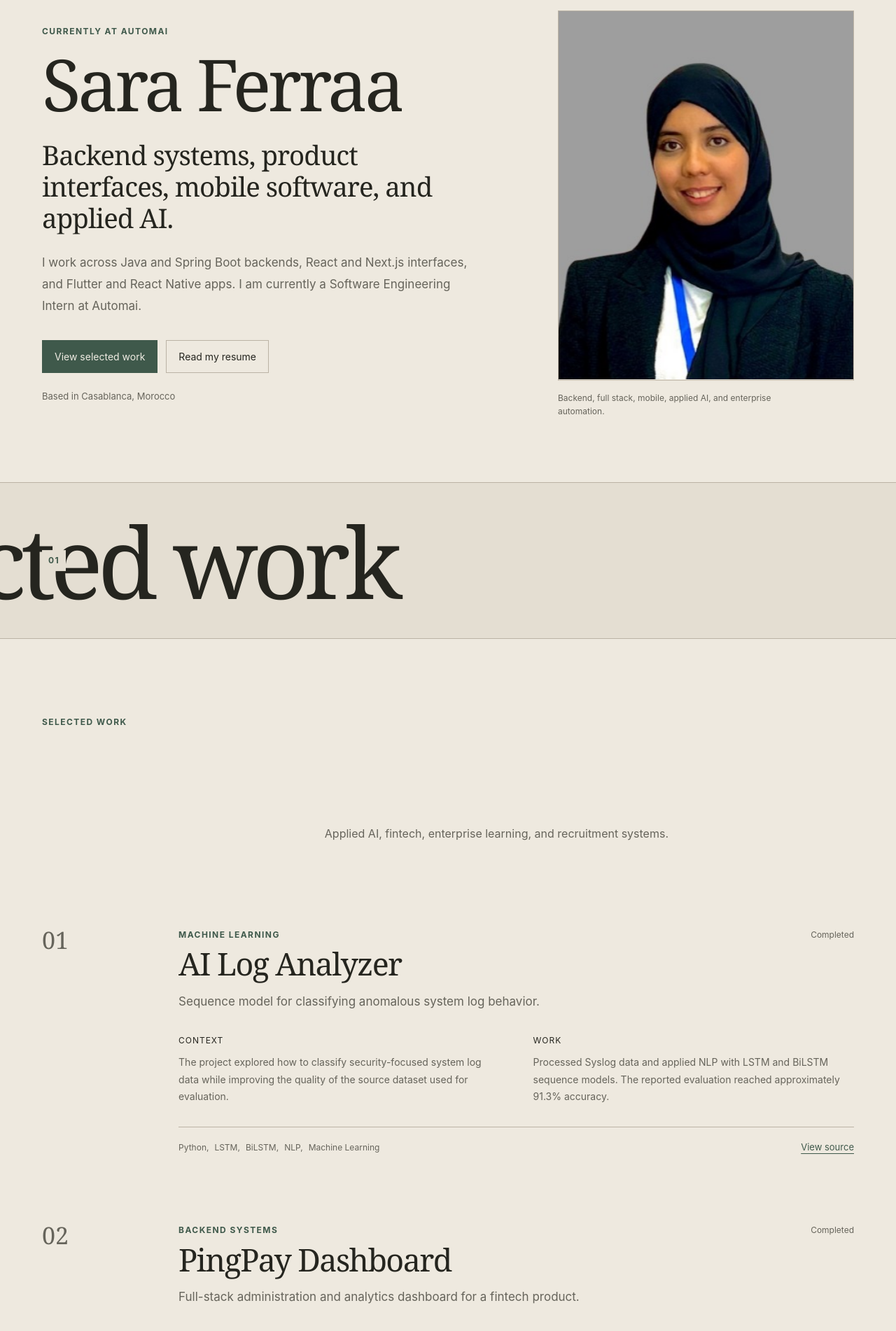
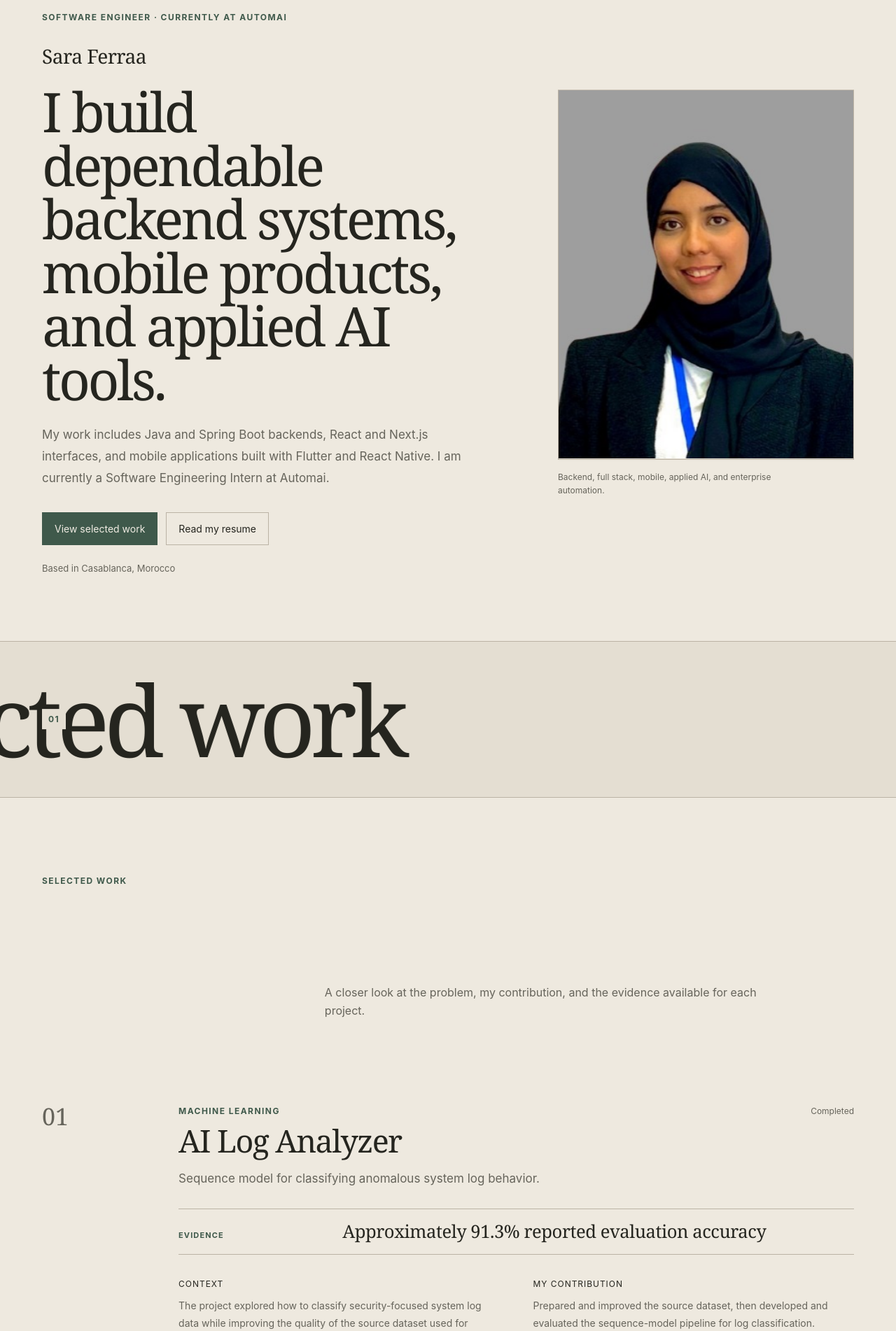
Before and after one commit to sara0411/Portfolio, a Next.js app: page / in a window 1280 px wide. Shown: the part 140-2042 px from the top of the page at 70% size. Built offline with nearby package versions, Linux system fonts and the light colour scheme.

Commit message:
strengthen portfolio positioning and project evidence

```diff
--- a/src/app/globals.css
+++ b/src/app/globals.css
@@ -251,18 +251,17 @@ section:focus {
 }
 
 .hero h1 {
-  margin-top: 19px;
-  font-size: clamp(64px, 8vw, 108px);
-  line-height: 0.92;
+  max-width: 790px;
+  margin-top: 18px;
+  font-size: clamp(48px, 6.1vw, 82px);
+  line-height: 0.98;
 }
 
-.hero-statement {
-  max-width: 650px;
-  margin-top: 31px;
+.hero-name {
+  margin-top: 22px;
   font-family: Georgia, Cambria, "Times New Roman", serif;
-  font-size: clamp(25px, 3vw, 40px);
-  line-height: 1.18;
-  letter-spacing: -0.025em;
+  font-size: clamp(21px, 2.2vw, 30px);
+  letter-spacing: -0.02em;
 }
 
 .hero-description {
@@ -520,6 +519,33 @@ section:focus {
   font-size: 17px;
 }
 
+.project-evidence {
+  display: grid;
+  grid-template-columns: minmax(110px, 0.22fr) minmax(0, 0.78fr);
+  gap: 28px;
+  align-items: baseline;
+  margin-top: 29px;
+  padding-block: 16px;
+  border-top: 1px solid var(--line);
+  border-bottom: 1px solid var(--line);
+}
+
+.project-evidence span {
+  color: var(--accent);
+  font-size: 11px;
+  font-weight: 650;
+  letter-spacing: 0.1em;
+  text-transform: uppercase;
+}
+
+.project-evidence strong {
+  font-family: Georgia, Cambria, "Times New Roman", serif;
+  font-size: clamp(19px, 2vw, 27px);
+  font-weight: 500;
+  line-height: 1.28;
+  letter-spacing: -0.018em;
+}
+
 .project-notes {
   display: grid;
   grid-template-columns: 1fr 1fr;
@@ -534,6 +560,24 @@ section:focus {
 }
 
 .project-notes p {
+  margin-top: 9px;
+  color: var(--text-muted);
+  font-size: 14px;
+  line-height: 1.78;
+}
+
+.project-implementation {
+  max-width: 860px;
+  margin-top: 25px;
+}
+
+.project-implementation h4 {
+  font-size: 12px;
+  letter-spacing: 0.08em;
+  text-transform: uppercase;
+}
+
+.project-implementation p {
   margin-top: 9px;
   color: var(--text-muted);
   font-size: 14px;
@@ -569,6 +613,12 @@ section:focus {
   font-size: 13px;
   text-decoration: underline;
   text-underline-offset: 4px;
+}
+
+.project-visibility {
+  flex-shrink: 0;
+  color: var(--text-muted);
+  font-size: 12px;
 }
 
 .more-work {
@@ -869,11 +919,11 @@ section:focus {
   }
 
   .hero h1 {
-    animation: title-typeset 820ms 90ms cubic-bezier(0.22, 1, 0.36, 1) both;
+    animation: title-typeset 820ms 170ms cubic-bezier(0.22, 1, 0.36, 1) both;
   }
 
-  .hero-statement {
-    animation: title-typeset 780ms 210ms cubic-bezier(0.22, 1, 0.36, 1) both;
+  .hero-name {
+    animation: title-typeset 640ms 80ms cubic-bezier(0.22, 1, 0.36, 1) both;
   }
 
   .portrait-frame {
@@ -942,7 +992,7 @@ section:focus {
 @media (prefers-reduced-motion: reduce) {
   .current-role,
   .hero h1,
-  .hero-statement,
+  .hero-name,
   .portrait-frame,
   .portrait-frame img,
   .section-heading h2,
@@ -1002,7 +1052,7 @@ section:focus {
   }
 
   .hero h1 {
-    font-size: clamp(58px, 8vw, 82px);
+    font-size: clamp(50px, 7vw, 72px);
   }
 
   .section-heading,
@@ -1141,11 +1191,12 @@ section:focus {
 
   .hero h1 {
     margin-top: 15px;
-    font-size: clamp(54px, 17vw, 76px);
+    font-size: clamp(43px, 12vw, 58px);
+    line-height: 1.02;
   }
 
-  .hero-statement {
-    font-size: 28px;
+  .hero-name {
+    font-size: 22px;
   }
 
   .hero-description {
@@ -1195,6 +1246,11 @@ section:focus {
   .project-notes {
     grid-template-columns: 1fr;
     gap: 22px;
+  }
+
+  .project-evidence {
+    grid-template-columns: 1fr;
+    gap: 7px;
   }
 
   .project-footer {
--- a/src/components/HeroSection.tsx
+++ b/src/components/HeroSection.tsx
@@ -7,11 +7,12 @@ export default function HeroSection() {
   return (
     <section id="hero" className="hero page-width" aria-labelledby="hero-title">
       <div className="hero-copy">
-        <p className="current-role">Currently at Automai</p>
-        <h1 id="hero-title">{personal.name}</h1>
-        <p className="hero-statement">
-          Backend systems, product interfaces, mobile software, and applied AI.
-        </p>
+        <p className="current-role">Software Engineer · Currently at Automai</p>
+        <p className="hero-name">{personal.name}</p>
+        <h1 id="hero-title">
+          I build dependable backend systems, mobile products, and applied AI
+          tools.
+        </h1>
         <p className="hero-description">{personal.bioShort}</p>
         <div className="hero-actions">
           <a className="primary-action" href="#projects">
--- a/src/components/ProjectsSection.tsx
+++ b/src/components/ProjectsSection.tsx
@@ -8,8 +8,8 @@ export default function ProjectsSection() {
     <section id="projects" tabIndex={-1} className="portfolio-section page-width">
       <SectionHeading
         label="Selected work"
-        title="Selected projects and the work behind them."
-        intro="Applied AI, fintech, enterprise learning, and recruitment systems."
+        title="Selected systems, with the work made visible."
+        intro="A closer look at the problem, my contribution, and the evidence available for each project."
       />
 
       <div className="project-list">
@@ -36,15 +36,23 @@ export default function ProjectsSection() {
                   <p className="project-status">{project.status}</p>
                 </div>
                 <p className="project-tagline">{project.tagline}</p>
+                <div className="project-evidence" aria-label="Project evidence">
+                  <span>Evidence</span>
+                  <strong>{project.evidence}</strong>
+                </div>
                 <div className="project-notes">
                   <div>
                     <h4>Context</h4>
                     <p>{project.problem}</p>
                   </div>
                   <div>
-                    <h4>Work</h4>
-                    <p>{project.solution}</p>
+                    <h4>My contribution</h4>
+                    <p>{project.contribution}</p>
                   </div>
+                </div>
+                <div className="project-implementation">
+                  <h4>Implementation</h4>
+                  <p>{project.solution}</p>
                 </div>
                 <div className="project-footer">
                   <ul className="technology-list" aria-label="Technologies">
@@ -61,7 +69,9 @@ export default function ProjectsSection() {
                     >
                       View source
                     </a>
-                  ) : null}
+                  ) : (
+                    <span className="project-visibility">Private work</span>
+                  )}
                 </div>
               </div>
             </article>
--- a/src/data/portfolioData.ts
+++ b/src/data/portfolioData.ts
@@ -4,7 +4,9 @@ export interface Project {
   tagline: string;
   category: "Machine Learning" | "Backend Systems" | "Mobile & Full-Stack" | "Enterprise";
   problem: string;
+  contribution: string;
   solution: string;
+  evidence: string;
   technologies: string[];
   status: "Completed" | "Active Development" | "Deployed";
   githubUrl: string;
@@ -53,7 +55,7 @@ export const PORTFOLIO_DATA = {
     portrait: "/sara-ferraa.jpg",
     title: "Software Engineer",
     secondaryTitle: "Backend · Full Stack · Mobile · Applied AI · Enterprise Automation",
-    bioShort: "I work across Java and Spring Boot backends, React and Next.js interfaces, and Flutter and React Native apps. I am currently a Software Engineering Intern at Automai.",
+    bioShort: "My work includes Java and Spring Boot backends, React and Next.js interfaces, and mobile applications built with Flutter and React Native. I am currently a Software Engineering Intern at Automai.",
     email: "ferraasara1@gmail.com",
     github: "https://github.com/sara0411",
     linkedin: "https://linkedin.com/in/saraferraa",
@@ -123,7 +125,9 @@ export const PORTFOLIO_DATA = {
       tagline: "Sequence model for classifying anomalous system log behavior.",
       category: "Machine Learning",
       problem: "The project explored how to classify security-focused system log data while improving the quality of the source dataset used for evaluation.",
+      contribution: "Prepared and improved the source dataset, then developed and evaluated the sequence-model pipeline for log classification.",
       solution: "Processed Syslog data and applied NLP with LSTM and BiLSTM sequence models. The reported evaluation reached approximately 91.3% accuracy.",
+      evidence: "Approximately 91.3% reported evaluation accuracy",
       technologies: ["Python", "LSTM", "BiLSTM", "NLP", "Machine Learning"],
       status: "Completed",
       githubUrl: "https://github.com/sara0411/cybersec-log-analyzer",
@@ -134,7 +138,9 @@ export const PORTFOLIO_DATA = {
       tagline: "Full-stack administration and analytics dashboard for a fintech product.",
       category: "Backend Systems",
       problem: "PingPay required distinct application experiences and permissions for users, businesses, and administrators.",
+      contribution: "Contributed across the Next.js dashboard, its role-based product flows, and the supporting backend APIs.",
       solution: "Contributed to a Next.js, React, and TypeScript dashboard with Supabase, Recharts, role-based access, and a backend containing more than 40 API endpoints.",
+      evidence: "More than 40 backend API endpoints",
       technologies: ["Next.js", "React", "TypeScript", "Supabase", "Recharts"],
       status: "Completed",
       githubUrl: "https://github.com/sara0411/Portfolio",
@@ -145,7 +151,9 @@ export const PORTFOLIO_DATA = {
       tagline: "Internal learning platform covering software asset management fundamentals.",
       category: "Enterprise",
       problem: "The internal project organized training on ITAM fundamentals, IBM licensing and contracts, and CVA and SLR processes.",
+      contribution: "Designed and built the internal learning platform, including authentication, course progression, assessment, validation, reporting, and administration flows.",
       solution: "Built the platform with Spring Boot, Thymeleaf, Spring Security, JPA, Hibernate, and H2. It includes role-based access, learning modules, quizzes, manager validation, progress tracking, resources, analytics, and email notifications.",
+      evidence: "Role-based learning, assessment, validation, and analytics flows",
       technologies: ["Java", "Spring Boot", "Thymeleaf", "Spring Security", "JPA", "H2"],
       status: "Completed",
       githubUrl: "https://github.com/sara0411/Portfolio",
@@ -156,7 +164,9 @@ export const PORTFOLIO_DATA = {
       tagline: "Web application for managing candidate CVs during recruitment forums.",
       category: "Backend Systems",
       problem: "Recruitment forums needed an application to manage candidate CVs and the associated recruitment workflow.",
+      contribution: "Developed the application and implemented role-based access for its recruitment workflow.",
       solution: "Developed an ASP.NET Core MVC application in C# with SQL Server and role-based functionality for recruitment users.",
+      evidence: "Public source for the role-based recruitment application",
       technologies: ["C#", "ASP.NET Core MVC", "SQL Server"],
       status: "Completed",
       githubUrl: "https://github.com/sara0411/GestionCVForum",
```
Also changed, not shown: 1 other file (tests, documents, lock files or other folders).
